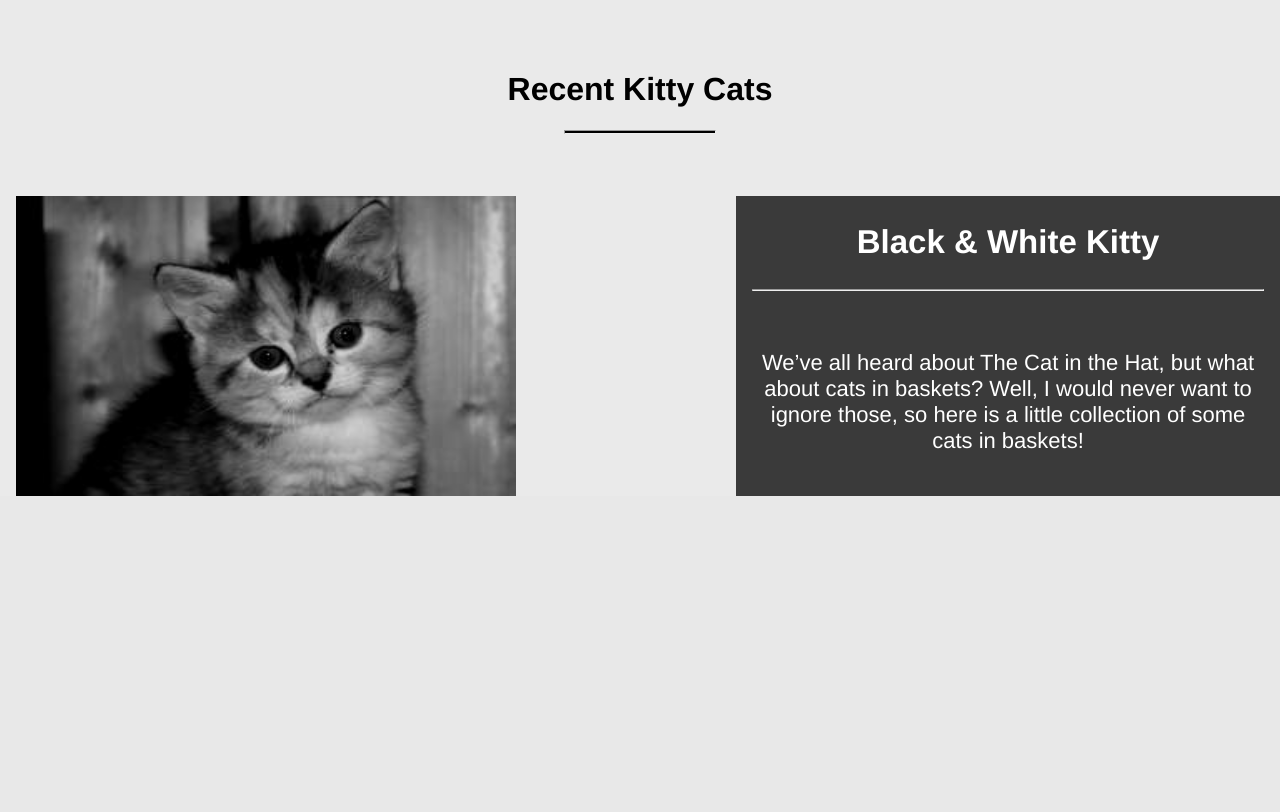
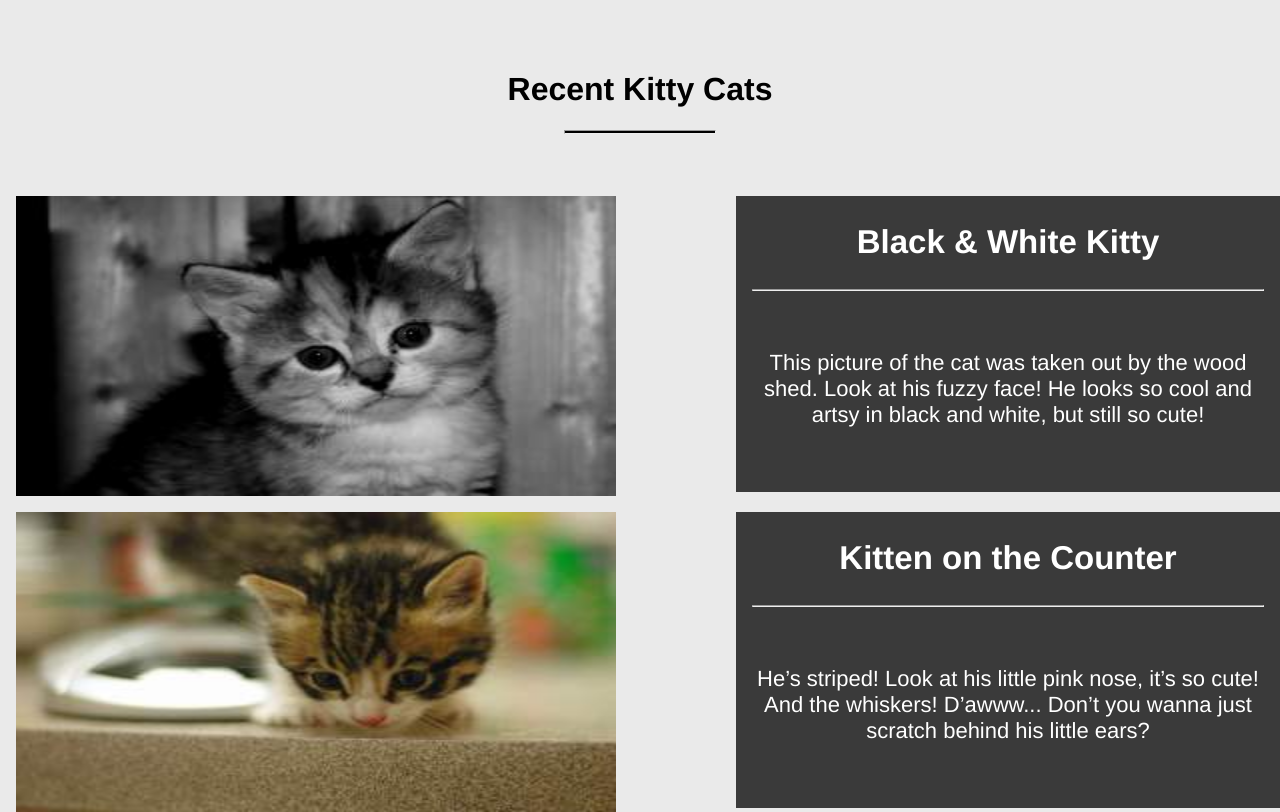
Before and after one commit to kabage/CatWebsite, a PHP site: page / in a window 1280 px wide. Shown: the part 544-1356 px from the top of the page. Before the commit the page ends 1040 px from the top, so only its background shows below. Run offline with PHP 8.4, Linux system fonts and the light colour scheme; some web fonts are replaced.

Commit message:
cat 1 and 2 layout

```diff
--- a/css/main.css
+++ b/css/main.css
@@ -86,14 +86,14 @@ body{
 .cat-one{
   width: 25%;
   background-size: cover;
-
   float: left;
   padding-left: 16px;
   padding-right: 16px;
+  padding-bottom: 16px;
 }
 
 .cat-one-description{
-  height: 300;
+  height: 280px;
   background-color: #3A3A3A;
   text-align: center;
   color: #FFFFFF;
@@ -105,13 +105,30 @@ body{
   float: right;
   padding-left: 16px;
   padding-right: 16px;
+  padding-bottom: 16px
 }
 
 .cat-two{
   width: 25%;
   background-size: cover;
-
+  clear:left;
   float: left;
   padding-left: 16px;
   padding-right: 16px;
 }
+
+.cat-two-description{
+  height: 280px;
+  background-color: #3A3A3A;
+  text-align: center;
+  color: #FFFFFF;
+
+  font-size: 22px;
+  width: 40%;
+  background-size: cover;
+
+  float: right;
+  padding-left: 16px;
+  padding-right: 16px;
+  padding-bottom: 16px
+}
--- a/index.html
+++ b/index.html
@@ -58,7 +58,7 @@
 
 
     <div class="cat-one">
-       <img src="images/item-cat.jpeg" alt="" width="500" height="300" class="img" />
+       <img src="images/item-cat.jpeg" alt="" width="600" height="300" class="img" />
     </div>
 
     <div class="cat-one-description">
@@ -66,9 +66,21 @@
         <hr>
         <br>
         <p>
-            We’ve all heard about The Cat in the Hat, but what about cats in baskets? Well, I would never want to ignore those, so here is a little collection of some cats in baskets!
+          This picture of the cat was taken out by the wood shed. Look at his fuzzy face! He looks so cool and artsy in black and white, but still so cute!
         </p>
+    </div>
 
+    <div class="cat-two">
+       <img src="images/item-cat-2.jpeg" alt="" width="600" height="300" class="img" />
+    </div>
+
+    <div class="cat-two-description">
+        <h2>Kitten on the Counter</h2>
+        <hr>
+        <br>
+        <p>
+          He’s striped! Look at his little pink nose, it’s so cute! And the whiskers! D’awww... Don’t you wanna just scratch behind his little ears?
+        </p>
     </div>
 
 </body>
```
